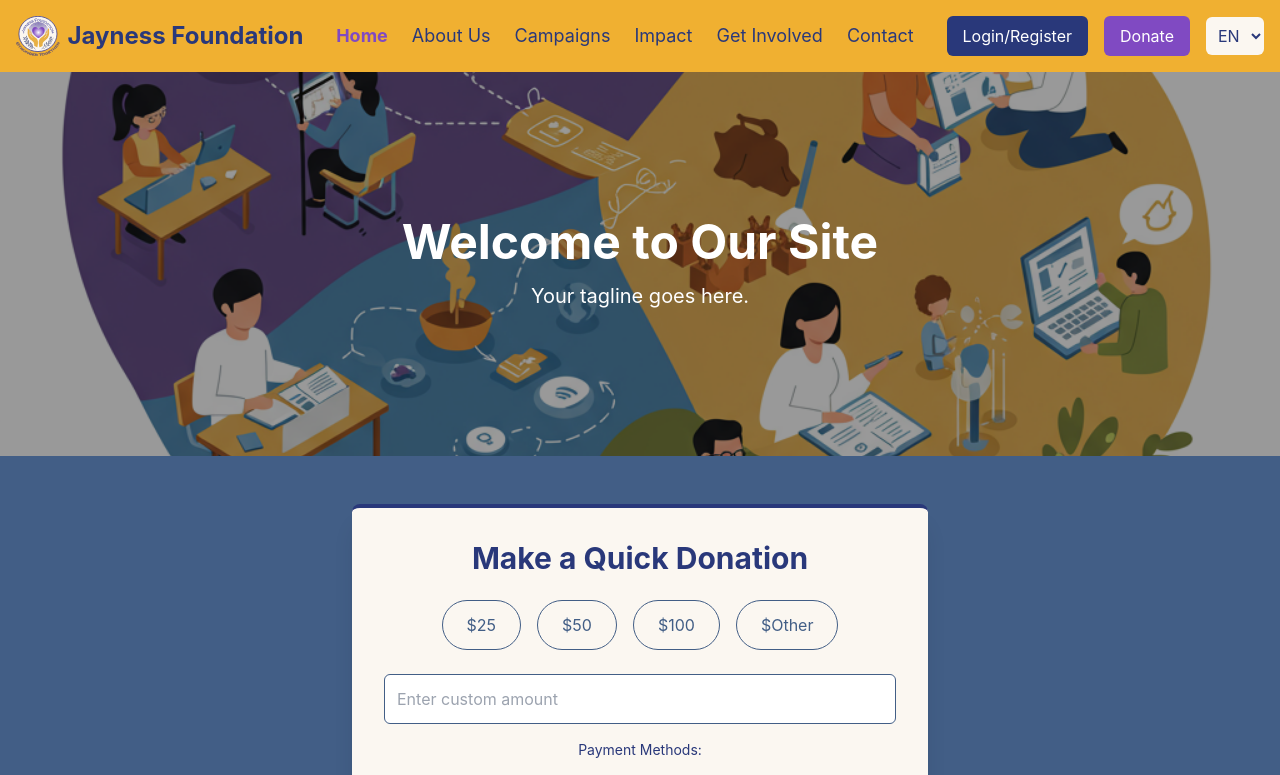
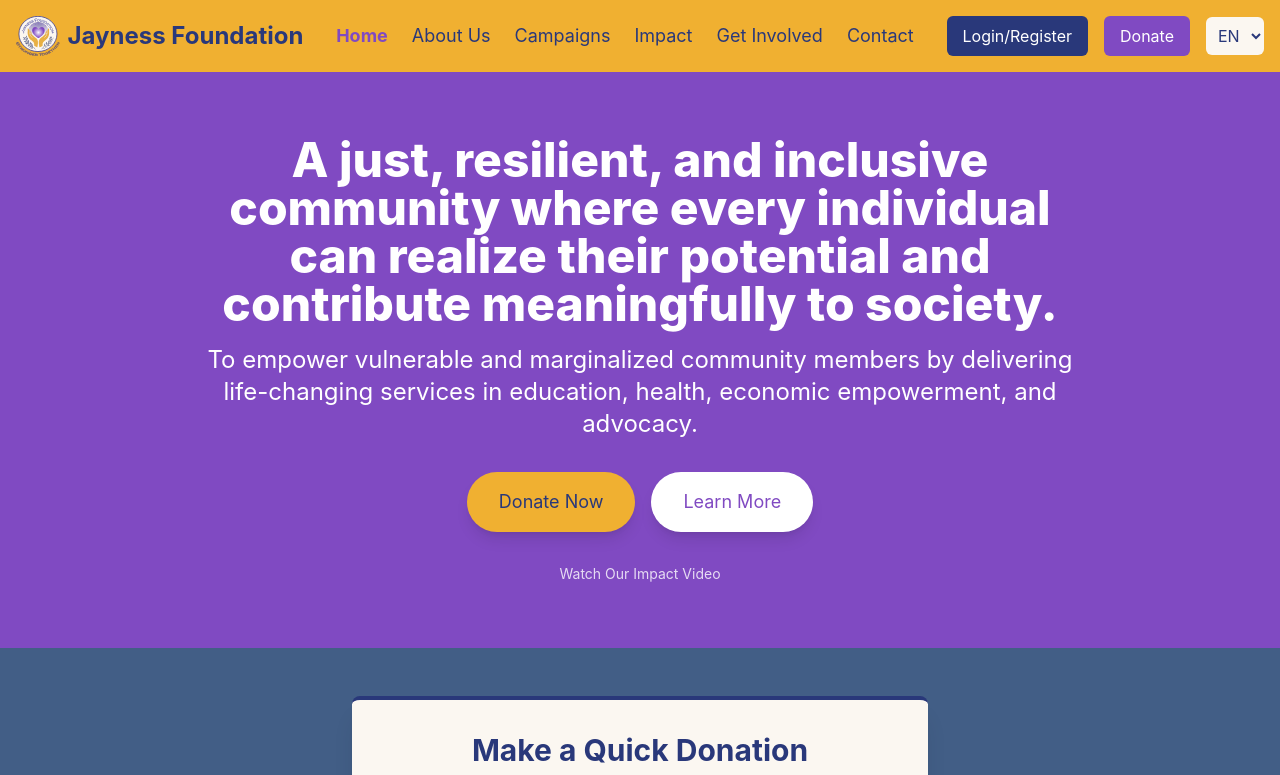
Before and after one commit to KogoX/JMS-SMARTTECH, a React (Vite) app: page / in a window 1280 px wide. Shown: the top 775 px of the page. Built offline with nearby package versions, Linux system fonts and the light colour scheme.

Commit message:
update on homepage

```diff
--- a/src/pages/HomePage.jsx
+++ b/src/pages/HomePage.jsx
@@ -6,19 +6,68 @@ const HomePage = ({ onNavigate }) => (
     {/* Removed pt-20 as the header is no longer fixed */}
     <div>
       {/* Hero Section (Purple Heart) - Banner, mission statement, primary CTAs, impact video */}
-      <div class="relative w-full h-96">
-        <img
-          src="public/heroimage.png"
-          alt="Hero Image"
-          class="w-full h-full object-cover"
-        />
-        <div class="absolute inset-0 flex flex-col items-center justify-center bg-black bg-opacity-40">
-          <h1 class="text-4xl md:text-5xl font-bold text-white mb-4">
-            Welcome to Our Site
+      <section
+        className="py-16 px-4 text-center relative overflow-hidden"
+        style={{ backgroundColor: COLORS.purpleHeart, color: "white" }}
+      >
+        <div
+          className="absolute inset-0 opacity-75"
+          style={{
+            background: `linear-gradient(to right, ${COLORS.purpleHeart}E6, ${COLORS.purpleHeart}99)`,
+          }}
+        ></div>
+        <div className="relative z-10 max-w-4xl mx-auto">
+          <h1 className="text-4xl md:text-5xl font-extrabold mb-4 leading-tight">
+            A just, resilient, and inclusive community where every individual
+            can realize their potential and contribute meaningfully to society.
           </h1>
-          <p class="text-lg md:text-xl text-white">Your tagline goes here.</p>
+          <p className="text-xl md:text-2xl mb-8">
+            To empower vulnerable and marginalized community members by
+            delivering life-changing services in education, health, economic
+            empowerment, and advocacy.
+          </p>
+          <div className="flex flex-col sm:flex-row justify-center gap-4">
+            <button
+              className="text-lg px-8 py-4 rounded-full shadow-lg transition-transform transform hover:scale-105"
+              style={{
+                backgroundColor: COLORS.goldenYellowHands,
+                color: COLORS.darkBlueTextOutline,
+              }}
+              onMouseEnter={(e) =>
+                (e.currentTarget.style.backgroundColor =
+                  "rgba(240, 176, 49, 0.8)")
+              }
+              onMouseLeave={(e) =>
+                (e.currentTarget.style.backgroundColor =
+                  COLORS.goldenYellowHands)
+              }
+              onClick={() => onNavigate("donate")}
+            >
+              Donate Now
+            </button>
+            <button
+              className="text-lg px-8 py-4 rounded-full shadow-lg transition-transform transform hover:scale-105"
+              style={{ backgroundColor: "white", color: COLORS.purpleHeart }}
+              onMouseEnter={(e) =>
+                (e.currentTarget.style.backgroundColor =
+                  "rgba(255, 255, 255, 0.8)")
+              }
+              onMouseLeave={(e) =>
+                (e.currentTarget.style.backgroundColor = "white")
+              }
+              onClick={() => onNavigate("about")}
+            >
+              Learn More
+            </button>
+          </div>
+          <div className="mt-8 text-sm opacity-80">
+            <a href="#" className="hover:underline" style={{ color: "white" }}>
+              Watch Our Impact Video
+            </a>
+          </div>
         </div>
-      </div>
+      </section>
+
       {/* Quick Donation Widget (Olive Branch Leaves) - Amount selection, payment methods, mobile money */}
       <section
         className="py-12 px-4"
```
